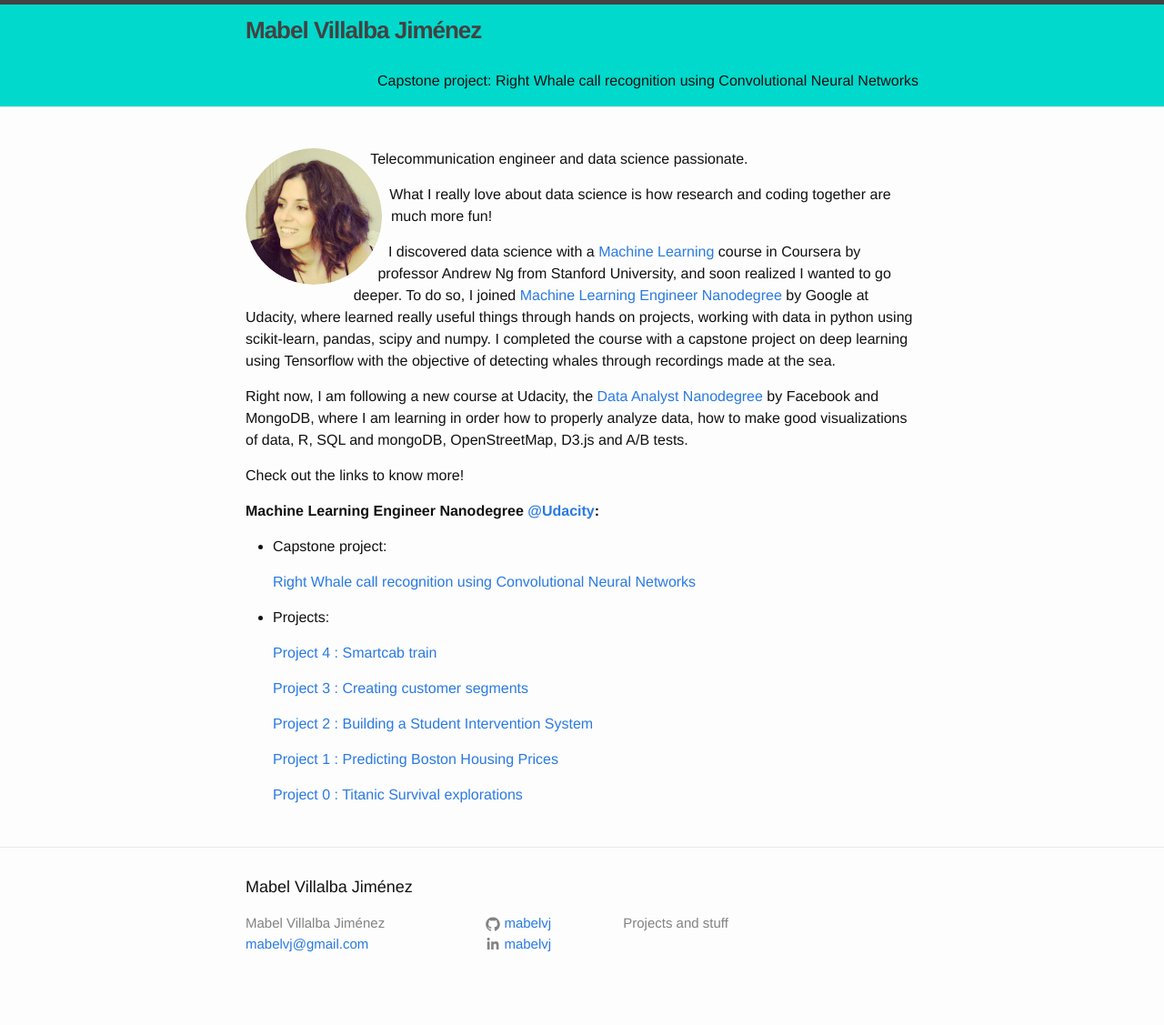
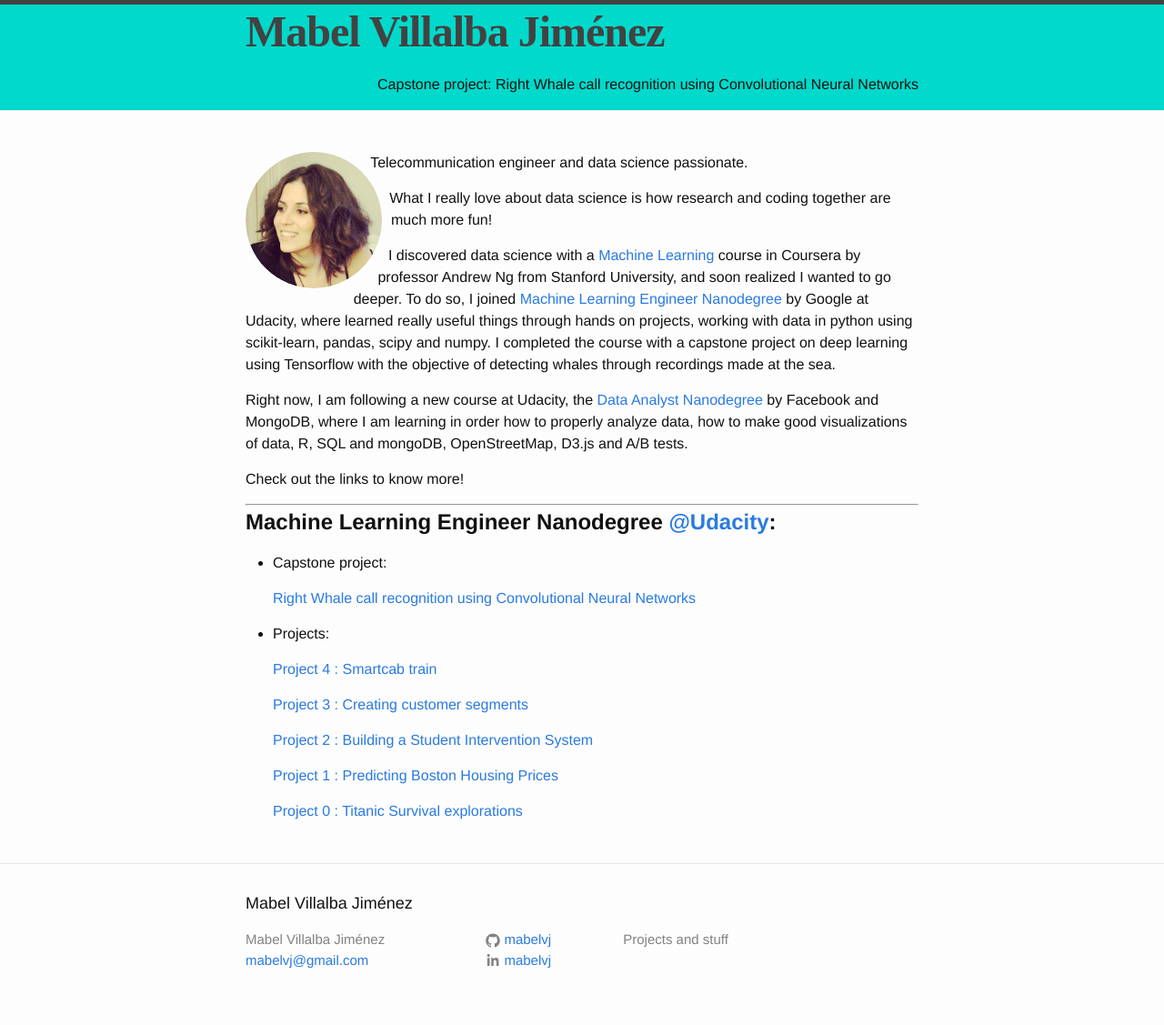
Before and after one commit to mabelvj/mabelvj.github.io, a Jekyll site: the page built from index.md, in a window 1280 px wide. Shown: the whole page at 91% size. Built offline with Jekyll 4.4.1, drawn with Linux system fonts in a browser that asks for light colours; some web fonts are replaced.

Commit message:
Update 17-11-2016 5 corrected profile shape

```diff
--- a/_sass/minima/_layout.scss
+++ b/_sass/minima/_layout.scss
@@ -12,9 +12,10 @@
 }
 
 .site-title {
-  font-size: 26px;
+  font-family: Raleway Dots, cursive;
+  font-size: 48px;
   font-weight: 600;
-  line-height: 56px;
+  line-height: 60px;
   letter-spacing: -1px;
   margin-bottom: 0;
   float: left;
--- a/index.md
+++ b/index.md
@@ -37,8 +37,10 @@ Right now, I am following a new course at Udacity, the [Data Analyst Nanodegree]
 
 Check out the links to know more!
 
+********
 
 **Machine Learning Engineer Nanodegree [@Udacity](https://www.udacity.com):**
+-----------------
 
 - Capstone project:
 
```
Also changed, not shown: 2 other files.
